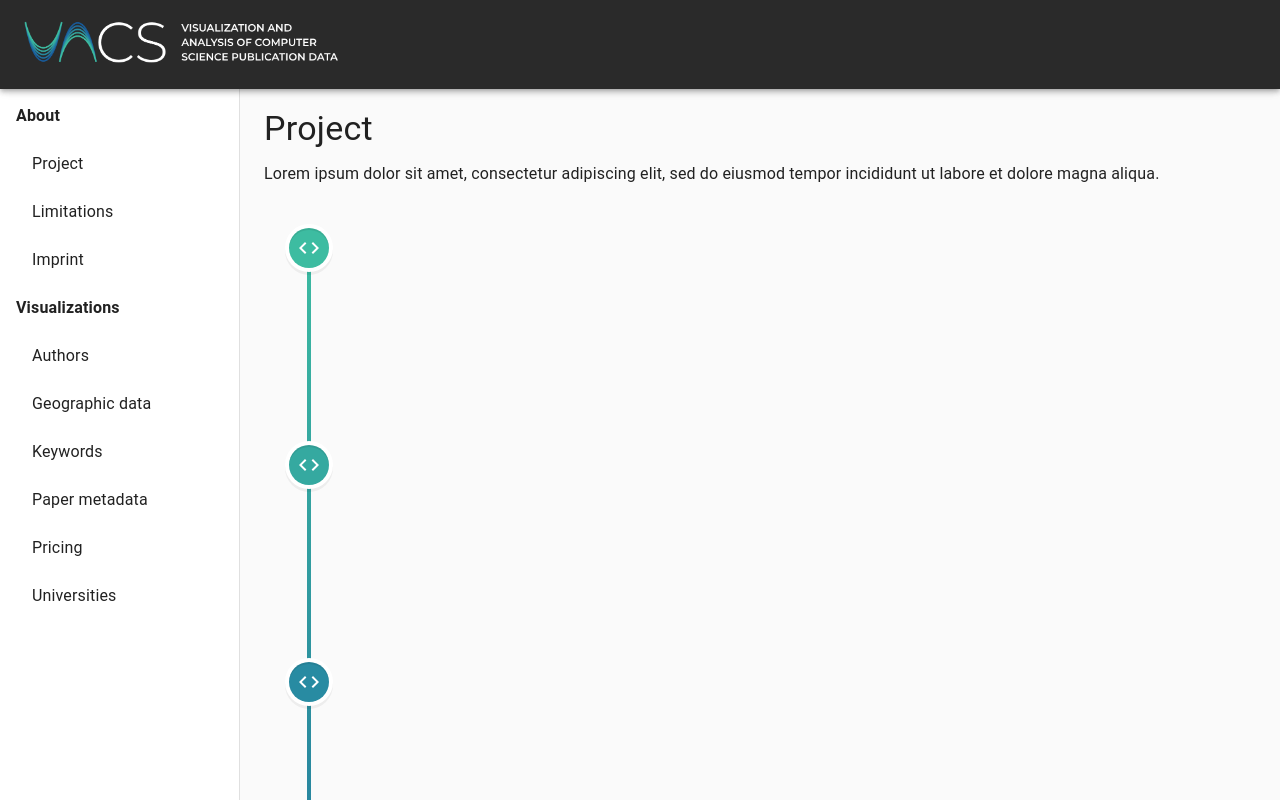
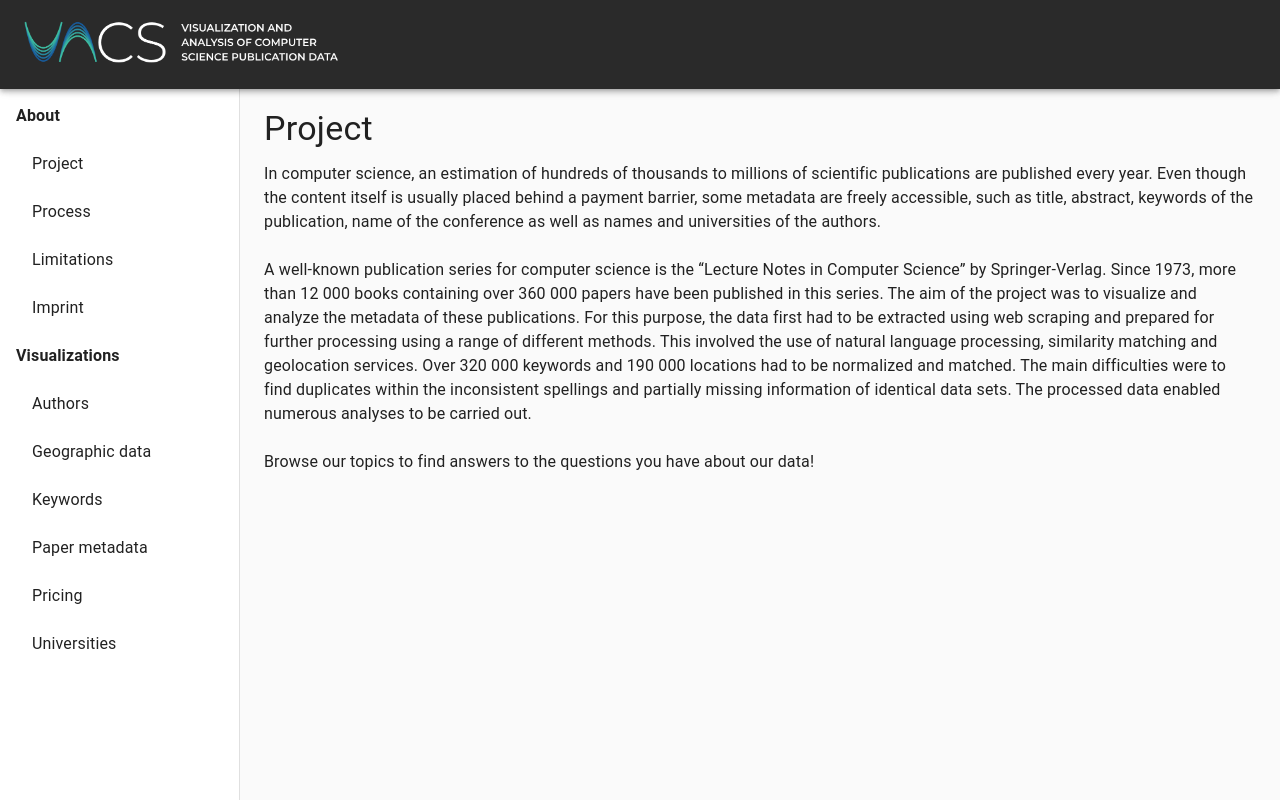
Before and after one commit to lenasrd/svac-frontend, a React (Create React App) app: page /project in a window 1280 px wide. Shown: the top 800 px of the page. Built offline with nearby package versions, Linux system fonts and the light colour scheme.

Commit message:
source out process page

```diff
--- a/src/DrawerMenu.js
+++ b/src/DrawerMenu.js
@@ -26,6 +26,7 @@ import VisualizationKeywordsPage from "./pages/VisualizationKeywordsPage";
 import VisualizationPaperMetaDataPage from "./pages/VisualizationPaperMetaDataPage";
 import VisualizationPricingPage from "./pages/VisualizationPricingPage";
 import VisualizationUniversitiesPage from "./pages/VisualizationUniversitiesPage";
+import ProcessPage from "./pages/ProcessPage";
 
 import { Typography } from "@material-ui/core";
 
@@ -131,6 +132,16 @@ export default function DrawerMenu() {
                 >
                   <ListItemText primary="Project" />
                 </ListItem>
+
+                <ListItem
+                  button
+                  className={classes.nested}
+                  component={Link}
+                  to={"/process"}
+                >
+                  <ListItemText primary="Process" />
+                </ListItem>
+
                 <ListItem
                   button
                   className={classes.nested}
@@ -139,6 +150,7 @@ export default function DrawerMenu() {
                 >
                   <ListItemText primary="Limitations" />
                 </ListItem>
+
                 <ListItem
                   button
                   className={classes.nested}
@@ -155,6 +167,7 @@ export default function DrawerMenu() {
                     </Typography>
                   </ListItemText>
                 </ListItem>
+
                 <ListItem
                   button
                   className={classes.nested}
@@ -163,6 +176,7 @@ export default function DrawerMenu() {
                 >
                   <ListItemText primary="Authors" />
                 </ListItem>
+
                 <ListItem
                   button
                   className={classes.nested}
@@ -171,6 +185,7 @@ export default function DrawerMenu() {
                 >
                   <ListItemText primary="Geographic data" />
                 </ListItem>
+
                 <ListItem
                   button
                   className={classes.nested}
@@ -179,6 +194,7 @@ export default function DrawerMenu() {
                 >
                   <ListItemText primary="Keywords" />
                 </ListItem>
+
                 <ListItem
                   button
                   className={classes.nested}
@@ -187,6 +203,7 @@ export default function DrawerMenu() {
                 >
                   <ListItemText primary="Paper metadata" />
                 </ListItem>
+
                 <ListItem
                   button
                   className={classes.nested}
@@ -195,6 +212,7 @@ export default function DrawerMenu() {
                 >
                   <ListItemText primary="Pricing" />
                 </ListItem>
+
                 <ListItem
                   button
                   className={classes.nested}
@@ -208,6 +226,7 @@ export default function DrawerMenu() {
           </Drawer>
           <main className={classes.content}>
             <Route exact path="/project" component={ProjectPage} />
+            <Route exact path="/process" component={ProcessPage} />
             <Route exact path="/limitations" component={LimitationsPage} />
             <Route
               exact
--- /dev/null
+++ b/src/pages/ProcessPage.js
@@ -0,0 +1,93 @@
+import Typography from "@material-ui/core/Typography";
+import React from "react";
+import {
+  VerticalTimeline,
+  VerticalTimelineElement,
+} from "react-vertical-timeline-component";
+import "react-vertical-timeline-component/style.min.css";
+import CodeIcon from "@material-ui/icons/Code";
+import "./pages.css";
+
+export default function ProcessPage() {
+  return (
+    <main>
+      <Typography variant="h4">Process</Typography>
+      <Typography>intro</Typography>
+
+      <VerticalTimeline
+        className="vertical-timeline-custom-line"
+        layout="1-column"
+      >
+        <VerticalTimelineElement
+          className="vertical-timeline-element--work"
+          date="April 2020"
+          iconStyle={{ background: "#3DBCA1", color: "#fff" }}
+          icon={<CodeIcon />}
+        >
+          <h3 className="vertical-timeline-element-title">
+            Collection of questions and implementation of the data collection
+            algorithm
+          </h3>
+          <p>
+            Lorem ipsum dolor sit amet, consectetur adipiscing elit, sed do
+            eiusmod tempor incididunt ut labore et dolore magna aliqua.
+          </p>
+        </VerticalTimelineElement>
+        <VerticalTimelineElement
+          className="vertical-timeline-element--work"
+          date="April 2020"
+          iconStyle={{ background: "#35A9A0", color: "#fff" }}
+          icon={<CodeIcon />}
+        >
+          <h3 className="vertical-timeline-element-title">
+            Collection of a small test dataset
+          </h3>
+          <p>
+            Lorem ipsum dolor sit amet, consectetur adipiscing elit, sed do
+            eiusmod tempor incididunt ut labore et dolore magna aliqua.
+          </p>
+        </VerticalTimelineElement>
+        <VerticalTimelineElement
+          className="vertical-timeline-element--work"
+          date="April - July 2020"
+          iconStyle={{ background: "#288BA2", color: "#fff" }}
+          icon={<CodeIcon />}
+        >
+          <h3 className="vertical-timeline-element-title">
+            Error detection and correction within data and collection algorithm
+          </h3>
+          <p>
+            Lorem ipsum dolor sit amet, consectetur adipiscing elit, sed do
+            eiusmod tempor incididunt ut labore et dolore magna aliqua.
+          </p>
+        </VerticalTimelineElement>
+
+        <VerticalTimelineElement
+          className="vertical-timeline-element--education"
+          date="July 2020"
+          iconStyle={{ background: "#2171A1", color: "#fff" }}
+          icon={<CodeIcon />}
+        >
+          <h3 className="vertical-timeline-element-title">
+            Final data collection
+          </h3>
+          <p>
+            Lorem ipsum dolor sit amet, consectetur adipiscing elit, sed do
+            eiusmod tempor incididunt ut labore et dolore magna aliqua.
+          </p>
+        </VerticalTimelineElement>
+        <VerticalTimelineElement
+          iconStyle={{ background: "#185C9D", color: "#fff" }}
+          icon={<CodeIcon />}
+          date="July 2020"
+        >
+          <h3 className="vertical-timeline-element-title">Publication</h3>
+          <p>
+            Lorem ipsum dolor sit amet, consectetur adipiscing elit, sed do
+            eiusmod tempor incididunt ut labore et dolore magna aliqua.
+          </p>
+        </VerticalTimelineElement>
+      </VerticalTimeline>
+    </main>
+  );
+}
--- a/src/pages/ProjectPage.js
+++ b/src/pages/ProjectPage.js
@@ -1,96 +1,36 @@
 import Typography from "@material-ui/core/Typography";
 import React from "react";
-import {
-  VerticalTimeline,
-  VerticalTimelineElement,
-} from "react-vertical-timeline-component";
-import "react-vertical-timeline-component/style.min.css";
-import CodeIcon from "@material-ui/icons/Code";
-import "./pages.css";
 
 export default function ProjectPage() {
   return (
     <main>
       <Typography variant="h4">Project</Typography>
       <Typography>
-        Lorem ipsum dolor sit amet, consectetur adipiscing elit, sed do eiusmod
-        tempor incididunt ut labore et dolore magna aliqua.
+        In computer science, an estimation of hundreds of thousands to millions
+        of scientific publications are published every year. Even though the
+        content itself is usually placed behind a payment barrier, some metadata
+        are freely accessible, such as title, abstract, keywords of the
+        publication, name of the conference as well as names and universities of
+        the authors.
+        <br />
+        <br />
+        A well-known publication series for computer science is the “Lecture
+        Notes in Computer Science” by Springer-Verlag. Since 1973, more than 12
+        000 books containing over 360 000 papers have been published in this
+        series. The aim of the project was to visualize and analyze the metadata
+        of these publications. For this purpose, the data first had to be
+        extracted using web scraping and prepared for further processing using a
+        range of different methods. This involved the use of natural language
+        processing, similarity matching and geolocation services. Over 320 000
+        keywords and 190 000 locations had to be normalized and matched. The
+        main difficulties were to find duplicates within the inconsistent
+        spellings and partially missing information of identical data sets. The
+        processed data enabled numerous analyses to be carried out.
+        <br />
+        <br />
+        Browse our topics to find answers to the questions you have about our
+        data!
       </Typography>
-
-      <VerticalTimeline
-        className="vertical-timeline-custom-line"
-        layout="1-column"
-      >
-        <VerticalTimelineElement
-          className="vertical-timeline-element--work"
-          date="April 2020"
-          iconStyle={{ background: "#3DBCA1", color: "#fff" }}
-          icon={<CodeIcon />}
-        >
-          <h3 className="vertical-timeline-element-title">
-            Collection of questions and implementation of the data collection
-            algorithm
-          </h3>
-          <p>
-            Lorem ipsum dolor sit amet, consectetur adipiscing elit, sed do
-            eiusmod tempor incididunt ut labore et dolore magna aliqua.
-          </p>
-        </VerticalTimelineElement>
-        <VerticalTimelineElement
-          className="vertical-timeline-element--work"
-          date="April 2020"
-          iconStyle={{ background: "#35A9A0", color: "#fff" }}
-          icon={<CodeIcon />}
-        >
-          <h3 className="vertical-timeline-element-title">
-            Collection of a small test dataset
-          </h3>
-          <p>
-            Lorem ipsum dolor sit amet, consectetur adipiscing elit, sed do
-            eiusmod tempor incididunt ut labore et dolore magna aliqua.
-          </p>
-        </VerticalTimelineElement>
-        <VerticalTimelineElement
-          className="vertical-timeline-element--work"
-          date="April - July 2020"
-          iconStyle={{ background: "#288BA2", color: "#fff" }}
-          icon={<CodeIcon />}
-        >
-          <h3 className="vertical-timeline-element-title">
-            Error detection and correction within data and collection algorithm
-          </h3>
-          <p>
-            Lorem ipsum dolor sit amet, consectetur adipiscing elit, sed do
-            eiusmod tempor incididunt ut labore et dolore magna aliqua.
-          </p>
-        </VerticalTimelineElement>
-
-        <VerticalTimelineElement
-          className="vertical-timeline-element--education"
-          date="July 2020"
-          iconStyle={{ background: "#2171A1", color: "#fff" }}
-          icon={<CodeIcon />}
-        >
-          <h3 className="vertical-timeline-element-title">
-            Final data collection
-          </h3>
-          <p>
-            Lorem ipsum dolor sit amet, consectetur adipiscing elit, sed do
-            eiusmod tempor incididunt ut labore et dolore magna aliqua.
-          </p>
-        </VerticalTimelineElement>
-        <VerticalTimelineElement
-          iconStyle={{ background: "#185C9D", color: "#fff" }}
-          icon={<CodeIcon />}
-          date="July 2020"
-        >
-          <h3 className="vertical-timeline-element-title">Publication</h3>
-          <p>
-            Lorem ipsum dolor sit amet, consectetur adipiscing elit, sed do
-            eiusmod tempor incididunt ut labore et dolore magna aliqua.
-          </p>
-        </VerticalTimelineElement>
-      </VerticalTimeline>
     </main>
   );
 }
```
